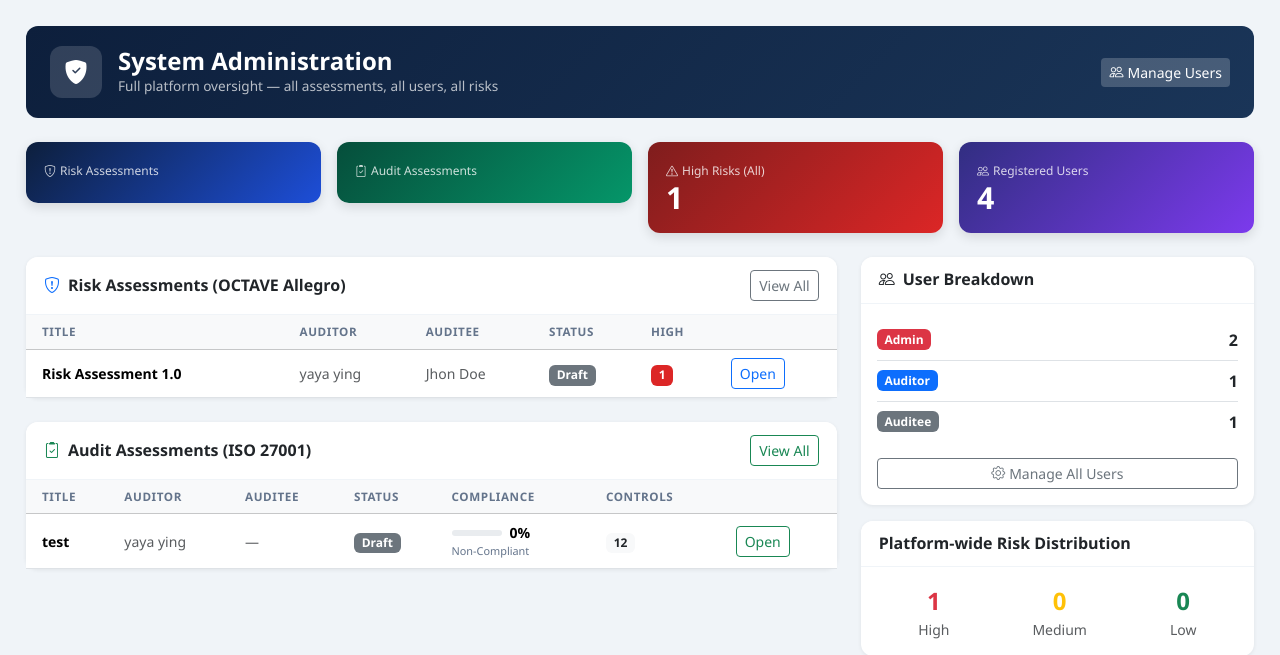
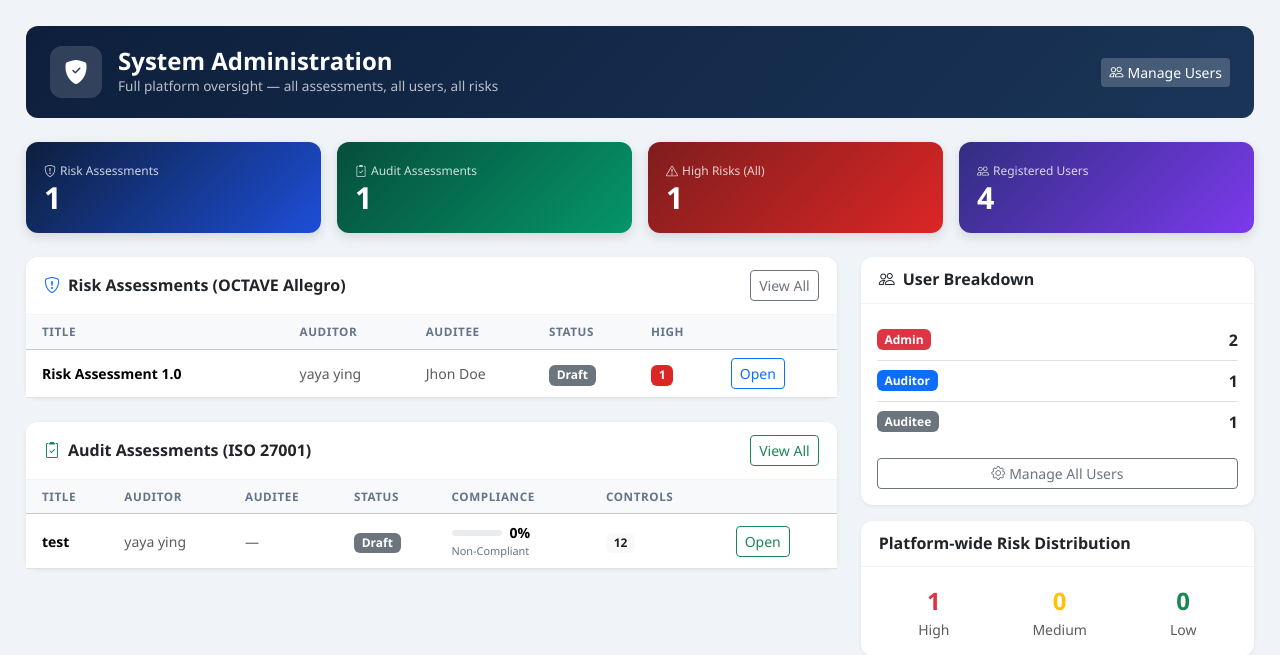
Before and after one commit to GABRIELBOSSTON/mid_octave_dashboard_django, a Django app: page / in a window 1280 px wide. Shown: the part 54-709 px from the top of the page. Run offline with Django 4.2, Linux system fonts and the light colour scheme; a user stored in the database is signed in; data comes from the database, SQL or seed files in the repository.

Commit message:
update dashboard

```diff
--- a/octave_app/templates/octave_app/dashboard.html
+++ b/octave_app/templates/octave_app/dashboard.html
@@ -31,11 +31,13 @@
   <div class="col-sm-6 col-xl-3">
     <div class="stat-card" style="background:linear-gradient(135deg,#0d1f3c,#1d4ed8)">
       <div class="lbl"><i class="bi bi-shield-exclamation me-1"></i>Risk Assessments</div>
+      <div class="val">{{ total_assessments }}</div>
     </div>
   </div>
   <div class="col-sm-6 col-xl-3">
     <div class="stat-card" style="background:linear-gradient(135deg,#064e3b,#059669)">
       <div class="lbl"><i class="bi bi-clipboard2-check me-1"></i>Audit Assessments</div>
+      <div class="val">{{ total_assets}}</div>
     </div>
   </div>
   <div class="col-sm-6 col-xl-3">
```
